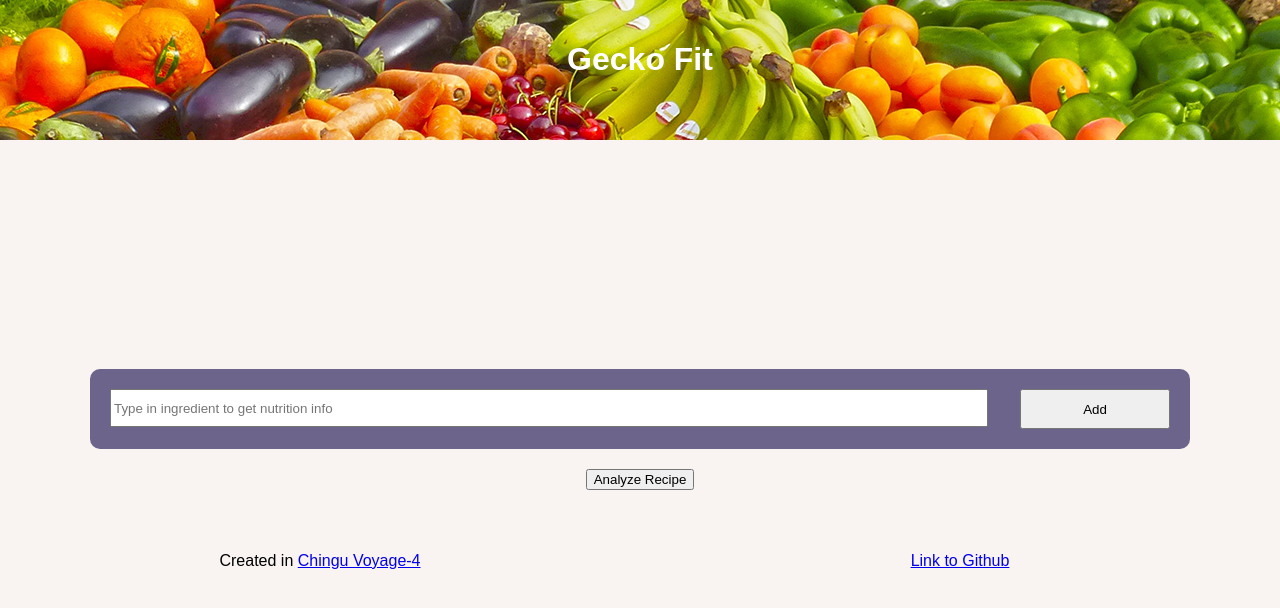
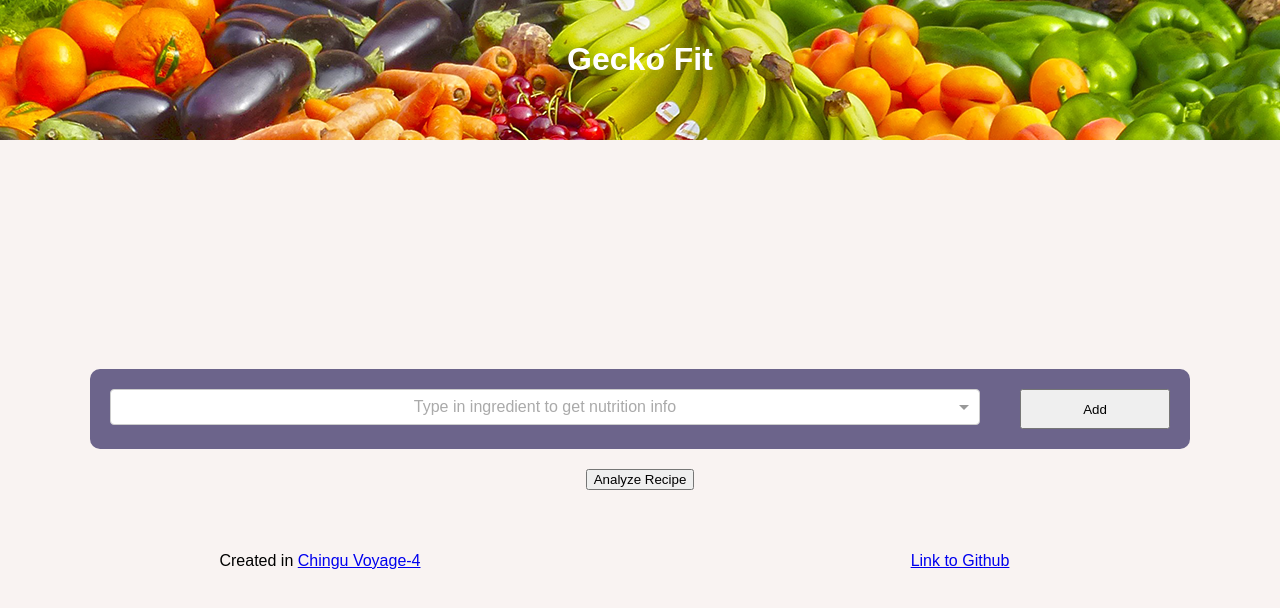
Before and after one commit to chingu-voyage4/Geckos-Team-0, a React (Create React App) app in the folder gecko-fit/: page / in a window 1280 px wide. Shown: the top 608 px of the page. Built offline with nearby package versions, Linux system fonts and the light colour scheme.

Commit message:
Add SearchBar

```diff
--- a/gecko-fit/src/App.js
+++ b/gecko-fit/src/App.js
@@ -1,15 +1,15 @@
-import React, { Component } from 'react';
-import Select from 'react-select';
-import './App.css';
-import 'react-select/dist/react-select.css';
+import React, { Component } from "react";
+import Select from "react-select";
+import "./App.css";
+import "react-select/dist/react-select.css";
 
 class App extends Component {
   render() {
     return (
       <div className="App">
         <div className="App__wrapper">
-            <Header />
-            <Body />
+          <Header />
+          <Body />
         </div>
         <Footer />
       </div>
@@ -28,18 +28,45 @@ class Header extends Component {
 }
 
 class Body extends Component {
+  constructor(props) {
+    super(props);
+    this.state = { selectedOption: "" };
+  }
+  // Display user search input
+  handleInputChange = selectedOption => {
+    this.setState({ selectedOption });
+    // For testing
+    if (selectedOption) {
+      console.log(`Selected: ${selectedOption.label}`);
+    }
+  };
+
   render() {
     return (
       <div className="ingredient-wrapper">
         <div className="ingredient-container">
-            <form className="ingredient-container__form">
-              <input type="text" name="ingredient" className="ingredient-container__field" placeholder="Type in ingredient to get nutrition info" />
-              <input type="submit" value="Add" className="ingredient-container__submit" />
-            </form>
+          <form className="ingredient-container__form">
+            <Select
+              type="text"
+              name="ingredient"
+              className="ingredient-container__field"
+              placeholder="Type in ingredient to get nutrition info"
+              value={this.state.selectedOption}
+              onChange={this.handleInputChange}
+              options={[
+                { value: "one", label: "One" },
+                { value: "two", label: "Two" },
+                { value: "Three", label: "Three" },
+                { value: "Four", label: "Four" }]}
+            />
+            <input
+              type="submit"
+              value="Add"
+              className="ingredient-container__submit"
+            />
+          </form>
         </div>
-        <div className="ingredient-container__list">
-
-        </div>
+        <div className="ingredient-container__list" />
         <div className="ingredient-container__analyze">
           <input type="button" value="Analyze Recipe" />
         </div>
@@ -52,10 +79,16 @@ class Footer extends Component {
   render() {
     return (
       <footer className="footer">
-          <p className="footer__chingu-link">Created in <a href="https://chingu.io/">Chingu Voyage-4</a></p>
-          <p className="footer__github-link"><a href="https://github.com/chingu-voyage4/Geckos-Team-0">Link to Github</a></p>
+        <p className="footer__chingu-link">
+          Created in <a href="https://chingu.io/">Chingu Voyage-4</a>
+        </p>
+        <p className="footer__github-link">
+          <a href="https://github.com/chingu-voyage4/Geckos-Team-0">
+            Link to Github
+          </a>
+        </p>
       </footer>
-    )
+    );
   }
 }
 
```
